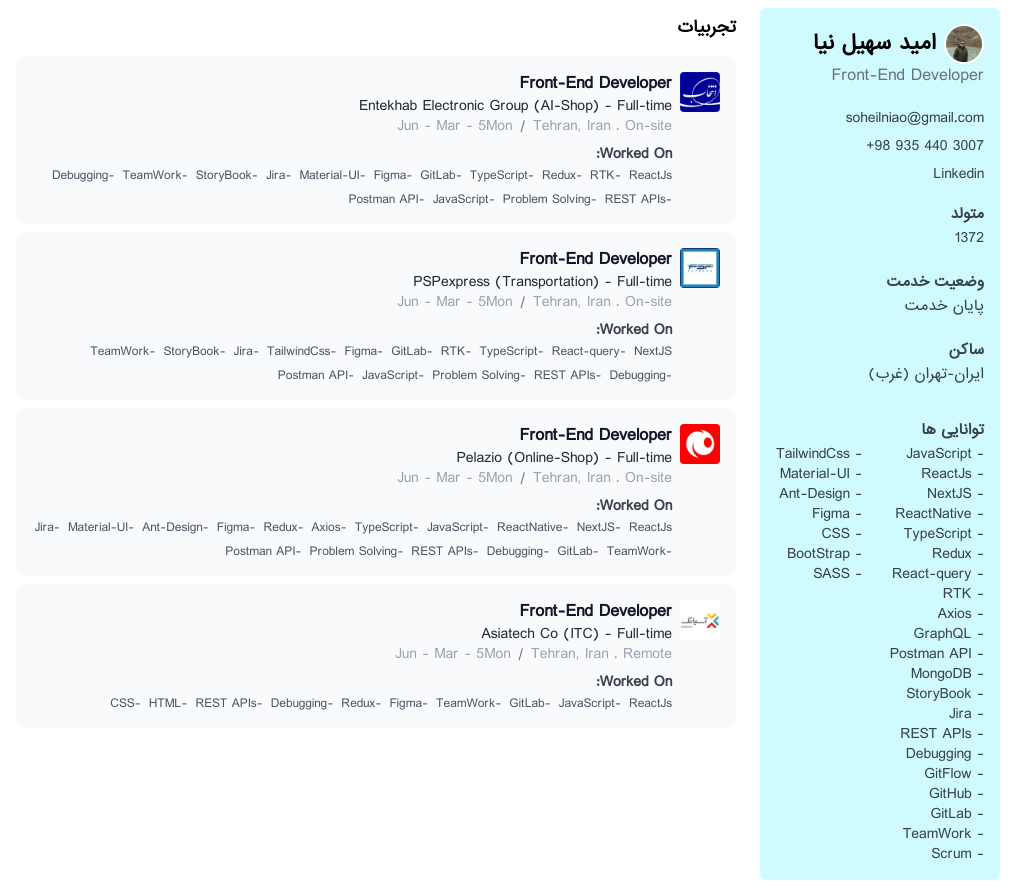
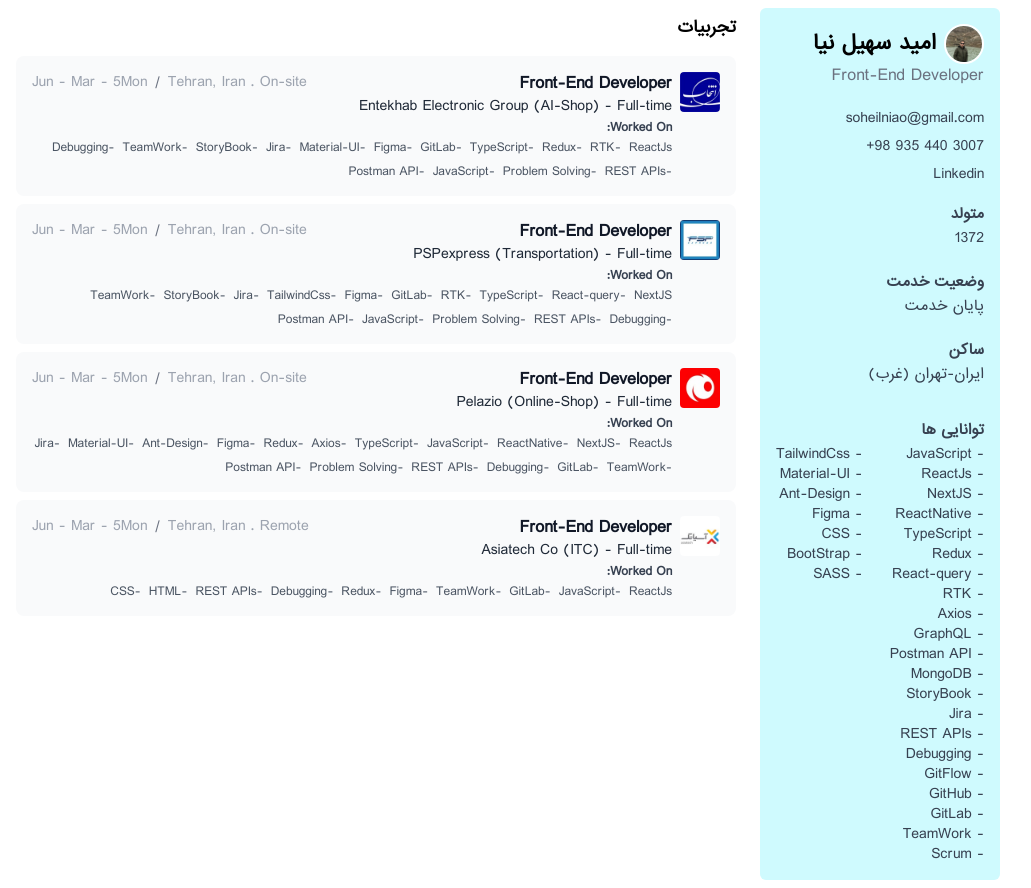
Before and after one commit to omids0/omid_soheilnia_resume, a Next.js app: page / in a window 1280 px wide. Shown: the whole page, without its empty margins (136-1167 px from the left). Built offline with nearby package versions, Linux system fonts and the light colour scheme.

Commit message:
change ExperiencesCard style

```diff
--- a/src/components/experiencesInfo/experiencesCard.tsx
+++ b/src/components/experiencesInfo/experiencesCard.tsx
@@ -23,8 +23,11 @@
         }}
       />
       <div>
+        <div className="flex justify-between min-w-[40rem]">
+          <div className="flex flex-col">
             <p className="font-bold text-gray-900">{data.myPosition}</p>
             <p className="text-sm text-gray-800">{`${data.name} (${data.scope}) - ${data.employmentType}`}</p>
+          </div>
           <div className="flex gap-2 text-gray-500">
             <p className="text-sm text-gray-400">
               {`${data.city}, ${data.country} . ${data.locationType}`}
@@ -32,9 +35,9 @@
             {"/"}
             <p className="text-sm text-gray-400">{`Jun - Mar - 5Mon`}</p>
           </div>
-
+        </div>
         <div className="mt-1">
-          <p className="font-bold text-sm text-gray-700">Worked On:</p>
+          <p className="font-bold text-xs text-gray-700">Worked On:</p>
           <div className="flex gap-2 flex-wrap max-w-[40rem] mt-1">
             {data.skills.map((item, index) => (
               <p key={item} className="text-xs text-gray-600">
```
Lines whose indentation alone changed are shown as unchanged.
